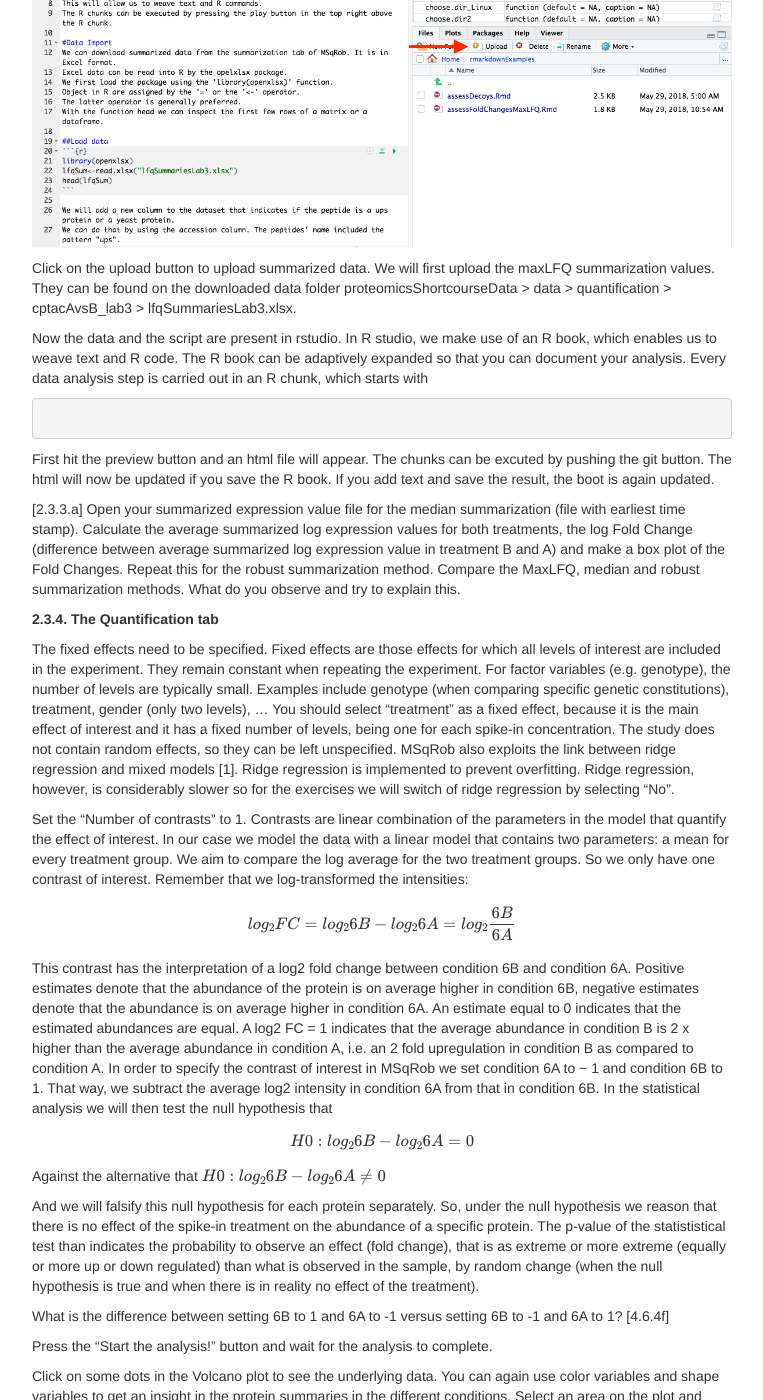
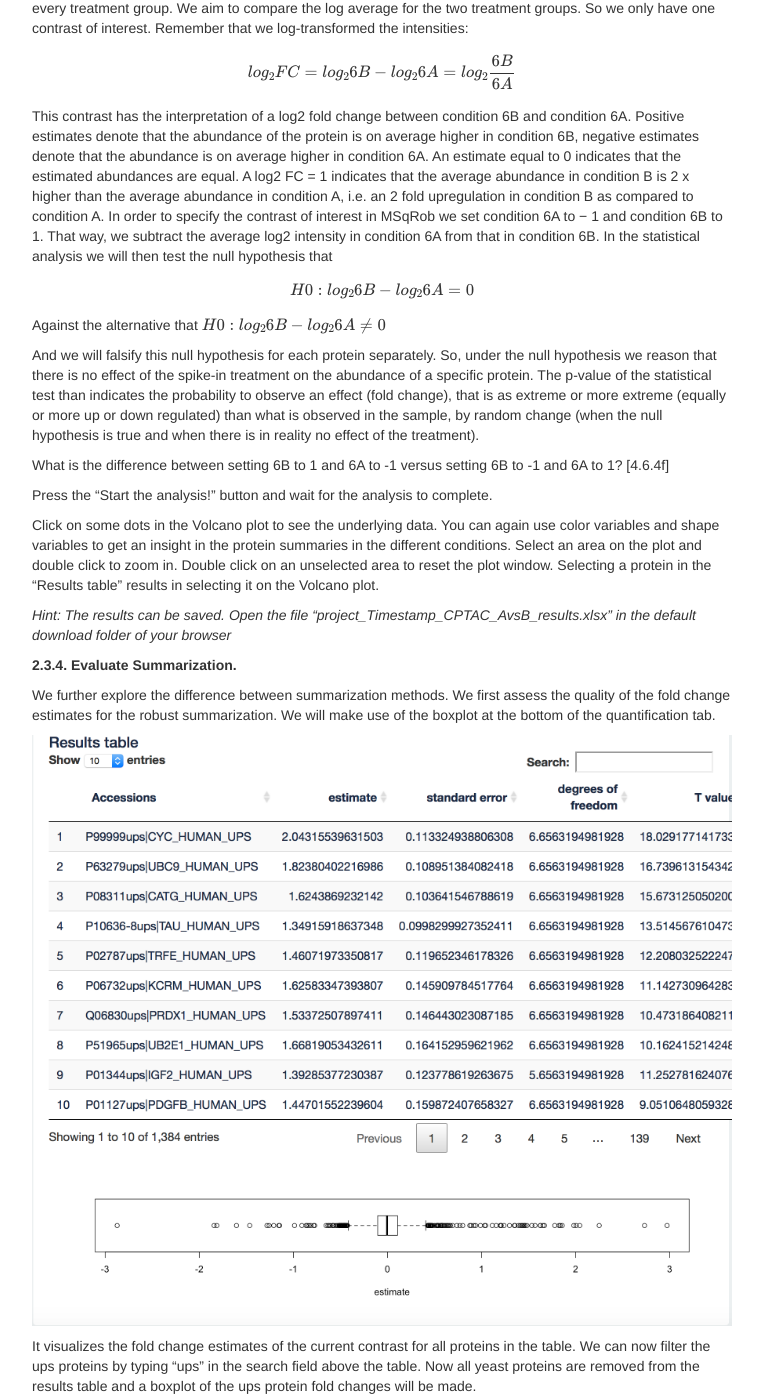
Before and after one commit to statOmics/pda19-20, a Jekyll site: the page built from pages/sdaMsqrobSimple.md, in a window 1280 px wide and 1400 px high, scrolled down 7711 px. Shown: the whole window, without its empty margins (258-1021 px from the left). Built offline with Jekyll 4.4.1, drawn with Linux system fonts in a browser that asks for light colours; formulas are drawn with MathJax 3; some of the changed text lies outside the part shown; grey boxes are pictures that could not be loaded.

Commit message:
Evaluation of fold changes without notebook, but in GUI

````diff
--- a/pages/sdaMsqrobSimple.md
+++ b/pages/sdaMsqrobSimple.md
@@ -105,34 +105,6 @@ We then select the robust method, which we will use in the downstream data analy
 
 What do you see upon summarization with the robust method and why would that be the case? [2.3.3.a]
 
-##### Intermezzo: Evaluate Summarization.
-We further explore the difference between summarization methods.
-Close the GUI and go back to the rstudio window.
-If the console is still active you can hit the stop buttom at the lower left panel.
-
-Click on the folder "rmarkdownExamples" in the right panel and open the file assessFoldChangesMaxLFQ.Rmd.
-
-![Figure 11. Intermezzo: Evaluation of Summarization](./figs/rstudioFcAnalysis.png)
-
-Click on the upload button to upload summarized data. We will first upload the maxLFQ summarization values. They can be found on
-the downloaded data folder proteomicsShortcourseData > data > quantification > cptacAvsB_lab3 > lfqSummariesLab3.xlsx.
-
-Now the data and the script are present in rstudio.
-In R studio, we make use of an R book, which enables us to weave text and R code.
-The R book can be adaptively expanded so that you can document your analysis.
-Every data analysis step is carried out in an R chunk, which starts with
-```{r}
-```
-
-First hit the preview button and an html file will appear.
-The chunks can be excuted by pushing the git button.
-The html will now be updated if you save the R book.
-If you add text and save the result, the boot is again updated.
-
-
-[2.3.3.a] Open your summarized expression value file for the median summarization (file with earliest time stamp). Calculate the average summarized log expression values for both treatments, the log Fold Change (difference between average summarized log expression value in treatment B and A) and make a box plot of the Fold Changes.
-Repeat this for the robust summarization method.
-Compare the MaxLFQ, median and robust summarization methods. What do you observe and try to explain this.
 
 ##### 2.3.4. The Quantification tab
 
@@ -156,7 +128,7 @@ $$ H0: log_2 ⁡6B-log_2 ⁡6A = 0 $$
 Against the alternative that
 $$ H0: log_2 ⁡6B-log_2 ⁡6A \neq0 $$
 
-And we will falsify this null hypothesis for each protein separately. So, under the null hypothesis we reason that there is no effect of the spike-in treatment on the abundance of a specific protein. The p-value of the statististical test than indicates the probability to observe an effect (fold change), that is as extreme or more extreme (equally or more up or down regulated) than what is observed in the sample, by random change (when the null hypothesis is true and when there is in reality no effect of the treatment).
+And we will falsify this null hypothesis for each protein separately. So, under the null hypothesis we reason that there is no effect of the spike-in treatment on the abundance of a specific protein. The p-value of the statistical test than indicates the probability to observe an effect (fold change), that is as extreme or more extreme (equally or more up or down regulated) than what is observed in the sample, by random change (when the null hypothesis is true and when there is in reality no effect of the treatment).
 
 What is the difference between setting 6B to 1 and 6A to -1 versus setting 6B to -1 and 6A to 1? [4.6.4f]
 
@@ -166,6 +138,28 @@ Click on some dots in the Volcano plot to see the underlying data. You can again
 Select an area on the plot and double click to zoom in. Double click on an unselected area to reset the plot window. Selecting a protein in the “Results table” results in selecting it on the Volcano plot.
 
 *Hint: The results can be saved. Open the file “project_Timestamp_CPTAC_AvsB_results.xlsx” in the default download folder of your browser*
+
+##### 2.3.4. Evaluate Summarization.
+We further explore the difference between summarization methods.
+We first assess the quality of the fold change estimates for the robust summarization.
+We will make use of the boxplot at the bottom of the quantification tab.
+
+![Figure 10. MSqRob Fold Change Boxplot](./figs/msqrobRobSumFCAll.png)
+
+It visualizes the fold change estimates of the current contrast for all proteins in the table.
+We can now filter the ups proteins by typing "ups" in the search field above the table. Now all yeast proteins are removed from the results table and a boxplot of the ups protein fold changes will be made.
+
+![Figure 10. MSqRob Fold Change Boxplot](./figs/msqrobRobSumFCups.png)
+
+[2.3.4.a] Note, that we know the real fold change for the spike in proteins. What do you observe?
+
+[2.3.4.b] Now select all yeast proteins. What is the real fold change and what do you observe?
+S proteins were spiked in at a 3 times higher concentration.
+
+[2.3.4.c] Repeat this for the median summarization method. What do you observe, how does that compare to the robust summarisation and try to explain this?
+
+[2.3.4.c] Repeat the analysis using the MaqLFQ summarization. You can use the proteinGroupsModForMsQrobAnalysis.txt file for this purpose. Read the file as the peptides file. Note that the summarization has already be conducted by the MaxQuant software so you can select the summarisation method none in the summarization tab. What do you observe, how does that compare to the robust summarisation and try to explain this?
+
 
 #### 2.4 The Francisella dataset
 A study on the facultative pathogen Francisella tularensis was conceived by Ramond et al. (2015) [12]. F. tularensis enters the cells of its host by phagocytosis. The authors showed that F. tularensis is arginine deficient and imports arginine from the host cell via an arginine transporter, ArgP, in order to efficiently escape from the phagosome and reach the cytosolic compartment, where it can actively multiply. In their study, they compared the proteome of wild type F. tularensis (WT) to ArgP-gene deleted F. tularensis (knock-out, D8). For this exercise, we use a subset of the F. tularensis dataset where bacterial cultures were grown in biological triplicate and each sample was run on a nanoRSLC-Q Exactive PLUS instrument. The data were searched with MaxQuant version 1.4.1.2.
````
Also changed, not shown: pages/Identification.md (+4 -3 lines), pages/figs/msqrobRobSumFCAll.png (added), pages/figs/msqrobRobSumFCYeast.png (added), pages/figs/msqrobSumFCups.png (added), 1 other file.
